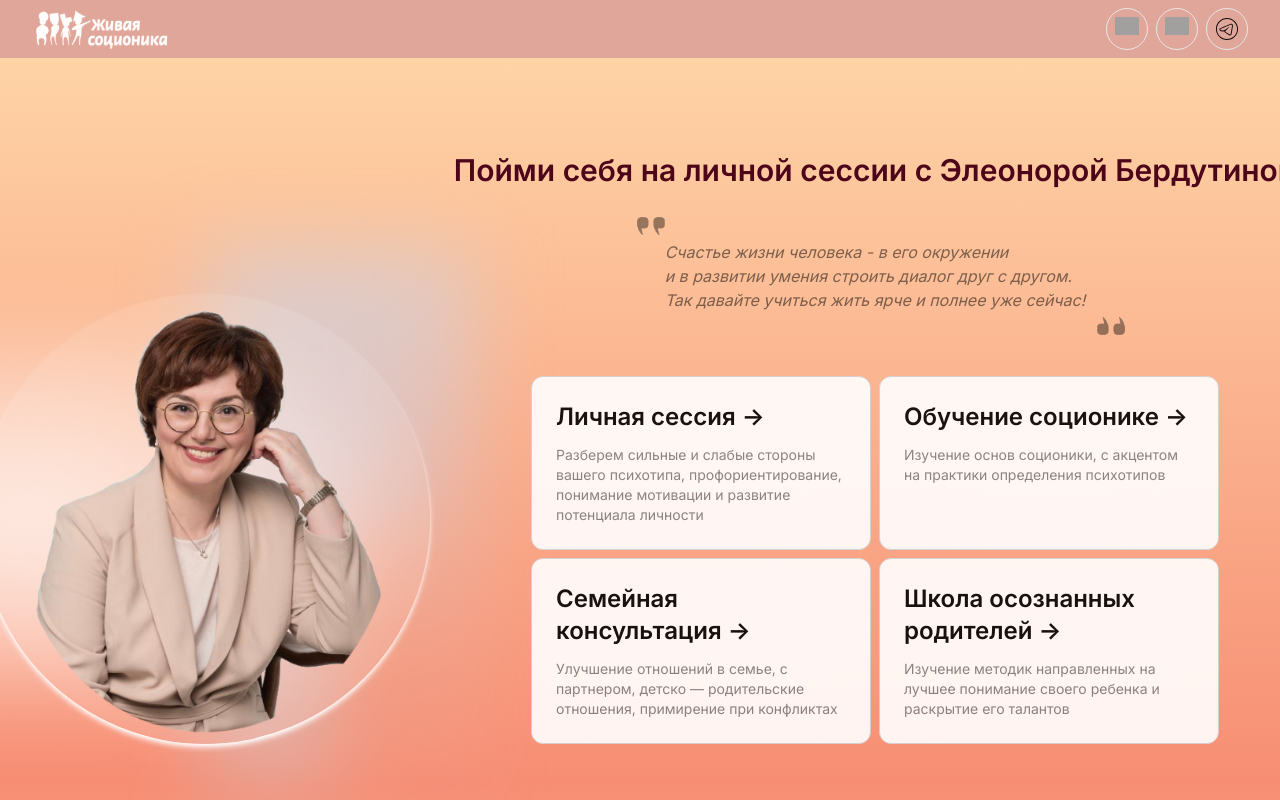
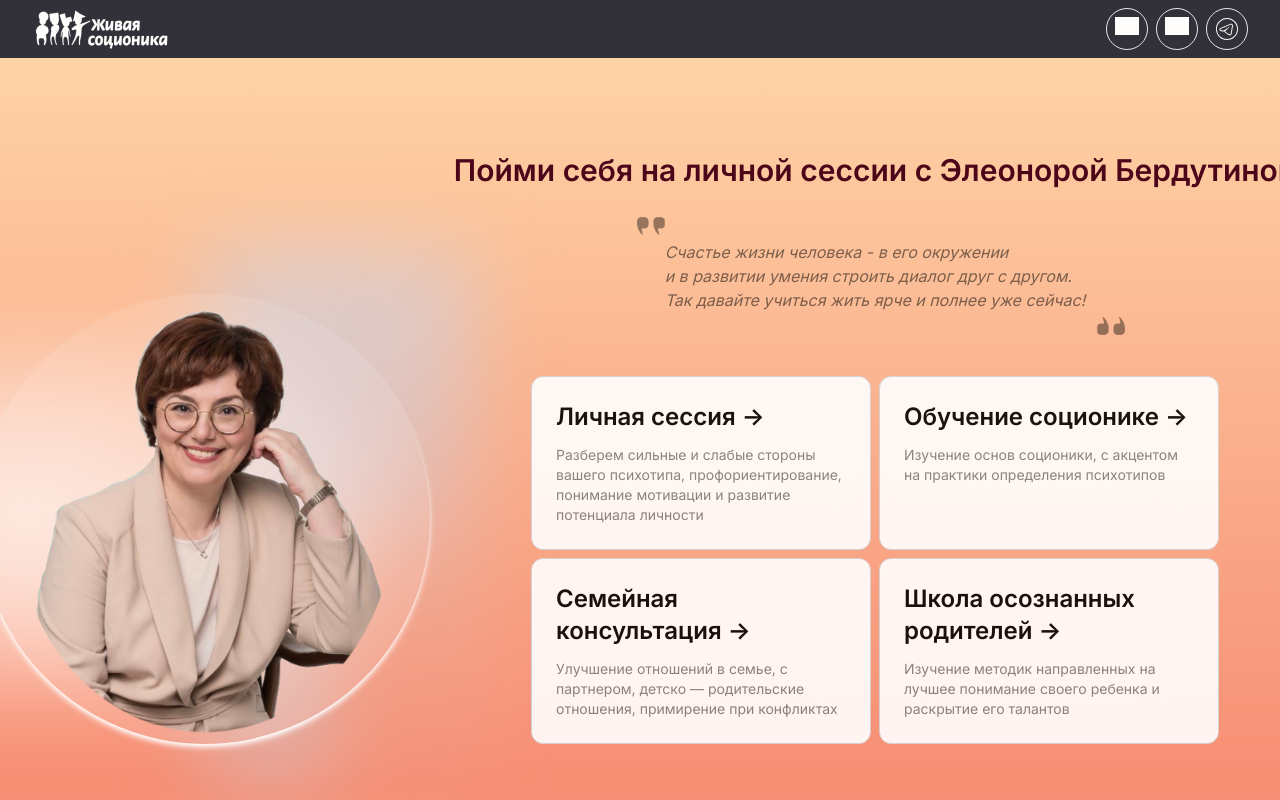
Before and after one commit to vsevolodberdutin/ls-private, a Next.js app: page / in a window 1280 px wide. Built offline with nearby package versions, Linux system fonts and the light colour scheme; grey boxes are pictures that could not be loaded; what tw-elements would draw is missing.

Commit message:
fix logo

```diff
--- a/src/app/globals.css
+++ b/src/app/globals.css
@@ -5,15 +5,17 @@
 :root {
   --foreground-rgb: 0, 0, 0;
   /* --background-start-rgb: #fff0dc; */
+  --background-start-rgb: #ffd9aa;
   /* --background-end-rgb: #4779cd; */
   /* --background-end-rgb: #a39bd0; */
   --background-end-rgb: #f78e74;
-  --background-start-rgb: #ffd9aa;
 
   /* --navigation-rgb: #3f354d; */
-  --navigation-rgb: #e0a499;
+  /* --navigation-rgb: #e0a499; */
   /* --navigation-rgb: #443725; */
   /* --navigation-rgb: #5f1b30; */
+  /* --navigation-rgb: #888486; */
+  --navigation-rgb: #282934;
 
   --footer-start-rgb: #ffd9aa;
   --footer-mid-rgb: #42569a;
@@ -21,6 +23,9 @@
 
   --header-text-rgb: #4c0519;
   --subheader-text-rgb: #000000;
+
+  /* #FFFFFF */
+  --logo-filter: brightness(0) saturate(100%) invert(100%) sepia(0%) saturate(0%) hue-rotate(0deg) brightness(100%) contrast(100%);
 }
 
 /* Hide scrollbar for Webkit browsers (Chrome, Safari, Edge) */
--- a/src/app/uiElements/Logo.tsx
+++ b/src/app/uiElements/Logo.tsx
@@ -13,7 +13,7 @@ const Logo = () => {
         <Image
           src="/ls_logo.svg"
           alt="logo"
-          className=""
+          style={{ filter: 'var(--logo-filter)' }}
           width={140}
           height={40}
           priority
--- a/src/app/uiElements/buttons/ContactButton.tsx
+++ b/src/app/uiElements/buttons/ContactButton.tsx
@@ -9,12 +9,13 @@ export const WhatsappBtn = () => {
       href="whatsapp://send?phone=79103811250&amp;text="
       target="_top"
       aria-label="What’s App"
-      className="rounded-full p-2 hover:shadow-slate-500 hover:bg-green-300  border-[1px] focus:outline-none focus:ring border-slate transition-all duration-300"
+      className="rounded-full p-2 hover:shadow-slate-500 hover:bg-green-500  border-[1px] focus:outline-none focus:ring border-slate transition-all duration-300"
     >
       <Image
         className=""
         src="/whatsapp.svg"
         alt="whatsapp"
+        style={{ filter: 'var(--logo-filter)' }}
         width={size}
         height={size}
       />
@@ -28,12 +29,13 @@ export const ViberBtn = () => {
       href="viber://chat?number=%2B79103811250"
       target="_top"
       aria-label="Viber"
-      className="rounded-full p-2 hover:shadow-slate-500 hover:bg-violet-400 border-[1px] focus:outline-none focus:ring border-slate transition-all duration-300"
+      className="rounded-full p-2 hover:shadow-slate-500 hover:bg-violet-500 border-[1px] focus:outline-none focus:ring border-slate transition-all duration-300"
     >
       <Image
         className=""
         src="/viber.svg"
         alt="viber"
+        style={{ filter: 'var(--logo-filter)' }}
         width={size}
         height={size}
         priority
@@ -47,12 +49,13 @@ export const TelegramBtn = () => {
       href="tg://resolve?domain=eleanor_live"
       target="_top"
       aria-label="Telegram"
-      className="rounded-full p-2 hover:shadow-slate-500 hover:bg-blue-400  border-[1px] focus:outline-none focus:ring border-slate transition-all duration-300"
+      className="rounded-full p-2 hover:shadow-slate-500 hover:bg-blue-500  border-[1px] focus:outline-none focus:ring border-slate transition-all duration-300"
     >
       <Image
         className=""
         src="/telegram.svg"
         alt="telegram"
+        style={{ filter: 'var(--logo-filter)' }}
         width={size}
         height={size}
         priority
```
Also changed, not shown: public/ls_logo.svg.
